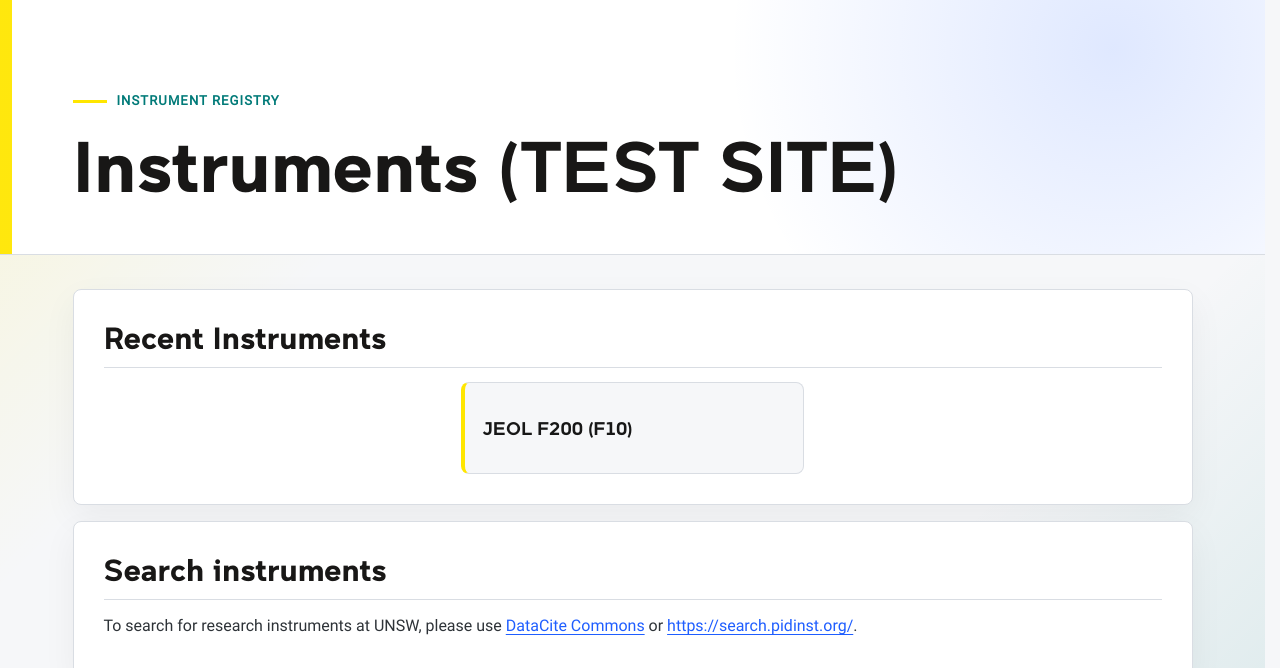
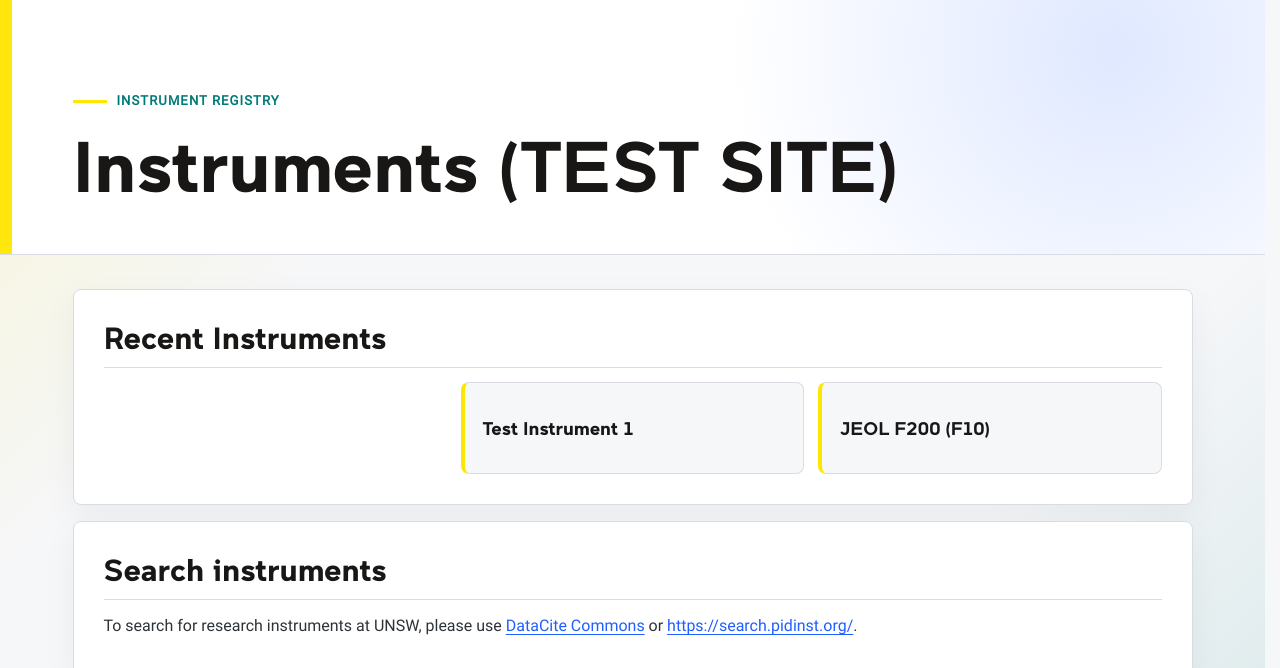
Before and after one commit to gerrydevine/pidmetadata_web_test, a plain HTML site: page docs/instruments/index.html in a window 1280 px wide. Shown: the part 132-800 px from the top of the page. Drawn offline with Linux system fonts and the light colour scheme.

Commit message:
committing files

```diff
--- a/docs/instruments/index.html
+++ b/docs/instruments/index.html
@@ -38,7 +38,9 @@
             <section class="section" aria-labelledby="selected-heading">
                 <div class="section-header"><h2 id="selected-heading">Recent Instruments</h2></div>
                 <div class="instrument-cards">
-                    <div id="newest"></div>
+                     <div id="newest"></div>
+            <a class="instrument-card" href="docs/instruments/7b7d1ebb-e679-4d70-b2df-35ba16e31cac.html">Test Instrument 1</a>
+
                     <a class="instrument-card" href="05d6f44b-8f52-4f09-8331-5320fdde2822.html">JEOL F200 (F10)</a>
                 </div>
             </section>
```
